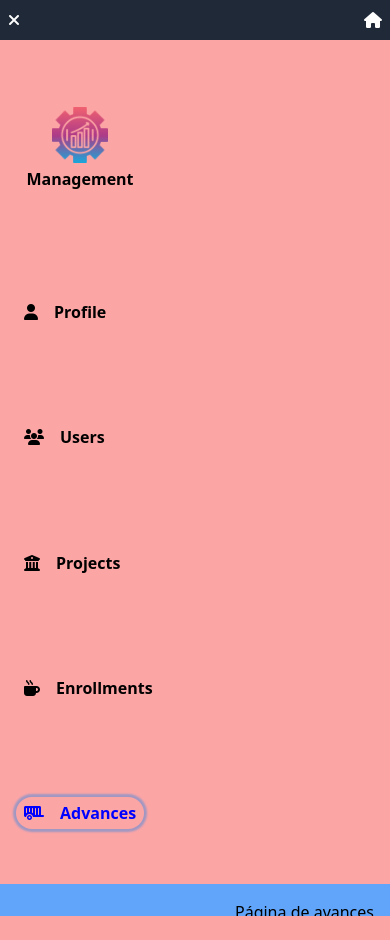
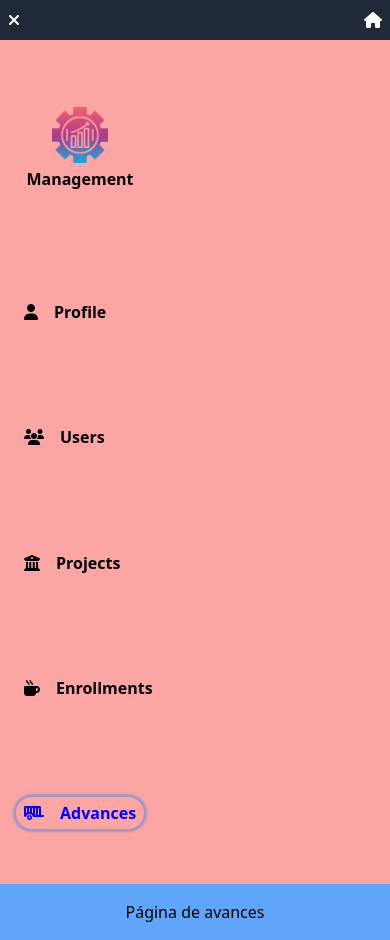
Before and after one commit to FredyAlexHoyosAriza/project-management, a Next.js app: page /admin/advances in a window 390 px wide. Before the commit the page ends 916 px from the top, so only its background shows below. Built offline with nearby package versions, Linux system fonts and the light colour scheme; what @apollo/experimental-nextjs-app-support would draw is missing.

Commit message:
Se adaptan nuevamente estilos para pantallas pequeñas

```diff
--- a/src/app/admin/layout.tsx
+++ b/src/app/admin/layout.tsx
@@ -7,7 +7,7 @@ export default function Layout ({ children }: { children: ReactNode }) {
   return (// ml-auto w-[calc(100vw-10rem)]
     <div className="flex flex-col w-screen h-screen md:flex-row">
       <SideBar />
-      <main className="flex-grow flex items-start justify-end md:justify-center sm:w-screen h-auto p-4 bg-blue-400 overflow-y-auto">
+      <main className="flex-grow flex items-start justify-center sm:justify-end md:justify-center sm:w-screen h-auto p-4 bg-blue-400 sm:overflow-y-auto">
         {children}
         <ToastContainer
         position="bottom-right"
```
